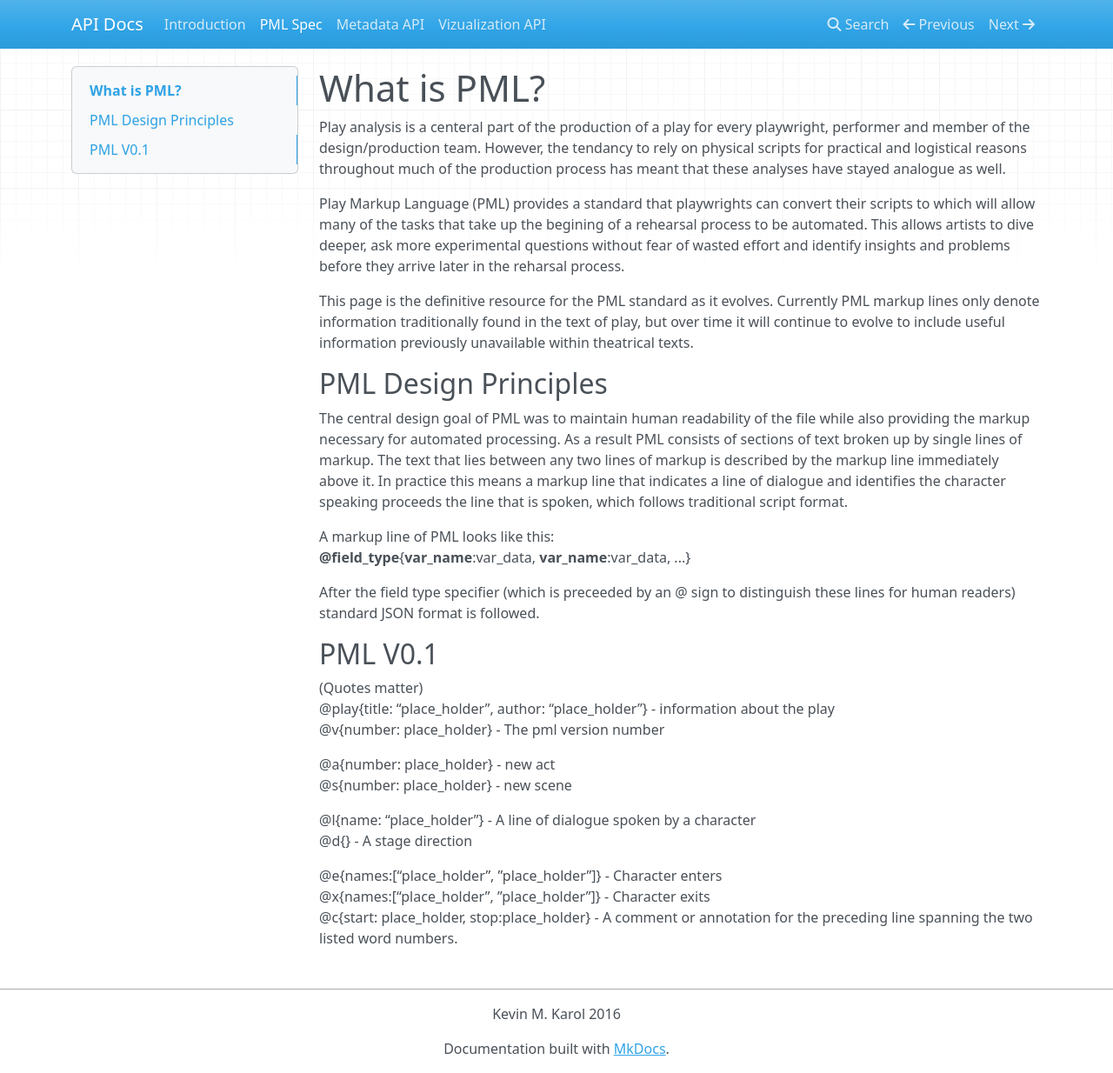
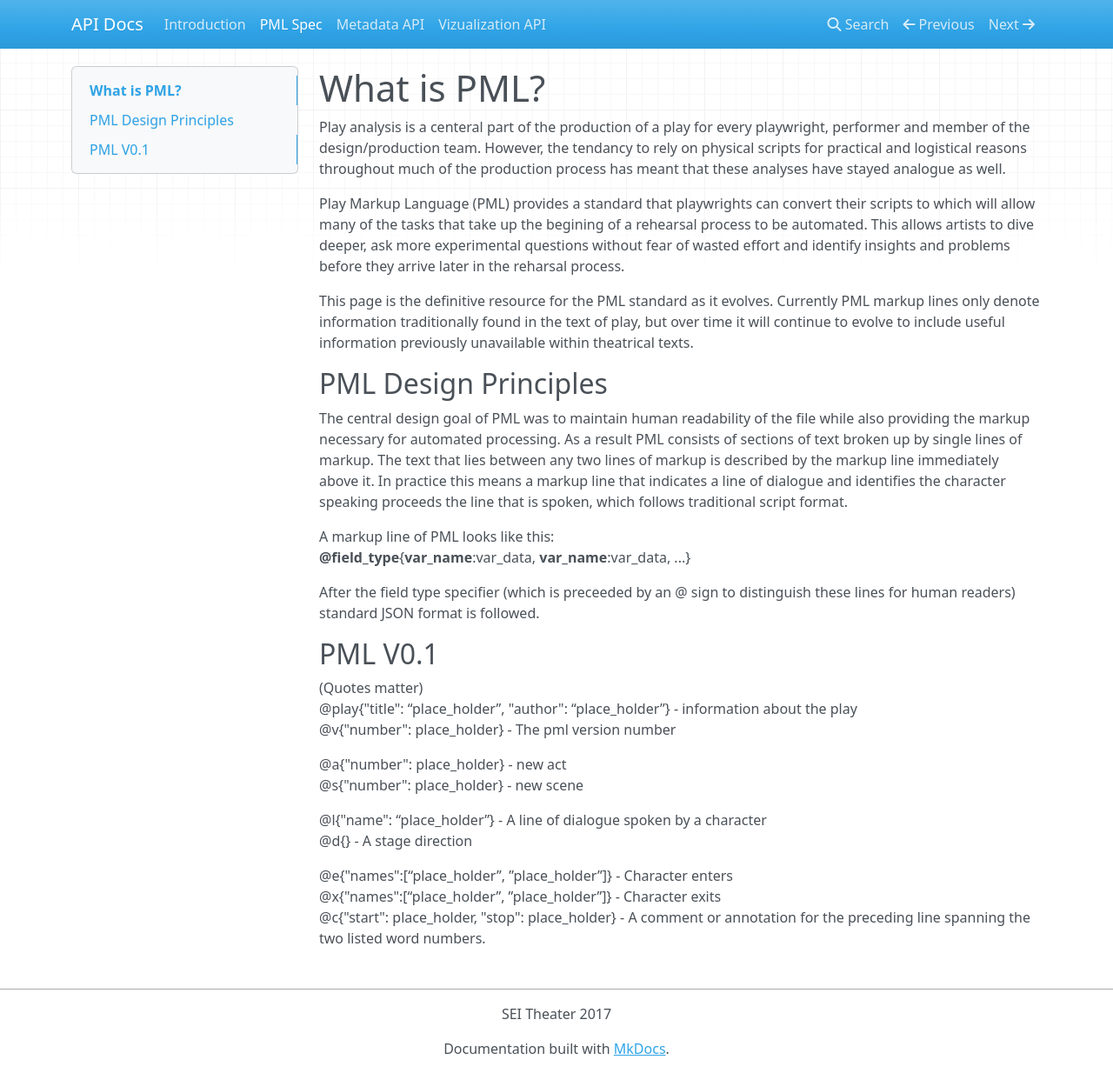
Before and after one commit to SEITheater/play_analyzer_docs, an MkDocs documentation site: the page built from docs/pml.md, in a window 1280 px wide and 1234 px high. Shown: the whole window at 87% size. Built offline with MkDocs 1.6.1, drawn with Linux system fonts in a browser that asks for light colours; nearby versions of some CDN libraries; old or Windows-style settings are respelled for this version of MkDocs.

Commit message:
update docs with SEI links

```diff
--- a/docs/pml.md
+++ b/docs/pml.md
@@ -15,15 +15,15 @@ After the field type specifier (which is preceeded by an @ sign to distinguish t
 
 ## PML V0.1
 (Quotes matter)<br>
-@play{title: “place_holder”, author: “place_holder”} - information about the play<br>
-@v{number: place_holder} - The pml version number<br>
+@play{"title": “place_holder”, "author": “place_holder”} - information about the play<br>
+@v{"number": place_holder} - The pml version number<br>
 
-@a{number: place_holder} - new act<br>
-@s{number: place_holder} - new scene<br>
+@a{"number": place_holder} - new act<br>
+@s{"number": place_holder} - new scene<br>
 
-@l{name: “place_holder”} - A line of dialogue spoken by a character<br>
+@l{"name": “place_holder”} - A line of dialogue spoken by a character<br>
 @d{}  - A stage direction<br>
 
-@e{names:[“place_holder”, ”place_holder”]} - Character enters<br>
-@x{names:[“place_holder”, ”place_holder”]} - Character exits<br>
-@c{start: place_holder, stop:place_holder} - A comment or annotation for the preceding line spanning the two listed word numbers.<br>
+@e{"names":[“place_holder”, ”place_holder”]} - Character enters<br>
+@x{"names":[“place_holder”, ”place_holder”]} - Character exits<br>
+@c{"start": place_holder, "stop": place_holder} - A comment or annotation for the preceding line spanning the two listed word numbers.<br>
--- a/mkdocs.yml
+++ b/mkdocs.yml
@@ -1,9 +1,9 @@
 site_name: API Docs
 site_url: http://docs.PlayAnalyzer.com
 site_description: Documentation of the PlayAnalyzer.com REST API for visualization generation and metadata analysis of plays.
-site_author: Kevin M. Karol
+site_author: SEI Theater
 site_favicon: fav.png
-copyright: "Kevin M. Karol 2016"
+copyright: "SEI Theater 2017"
 google_analytics: ['UA-64791632-5', 'docs.PlayAnalyzer.com']
 pages:
     - 'Introduction': 'index.md'
```
Also changed, not shown: docs/index.md (+4 -4 lines).
